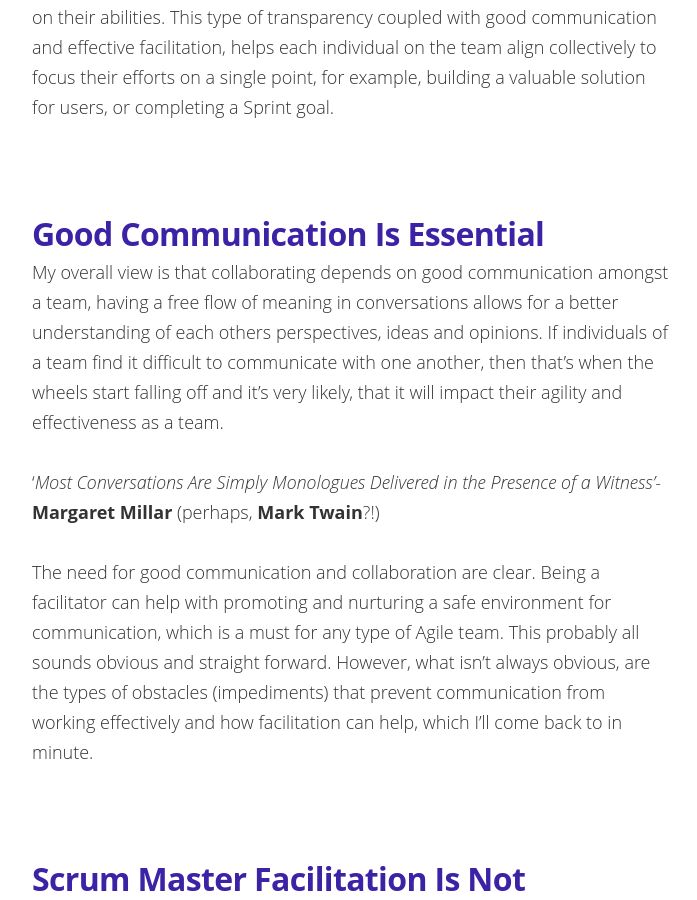
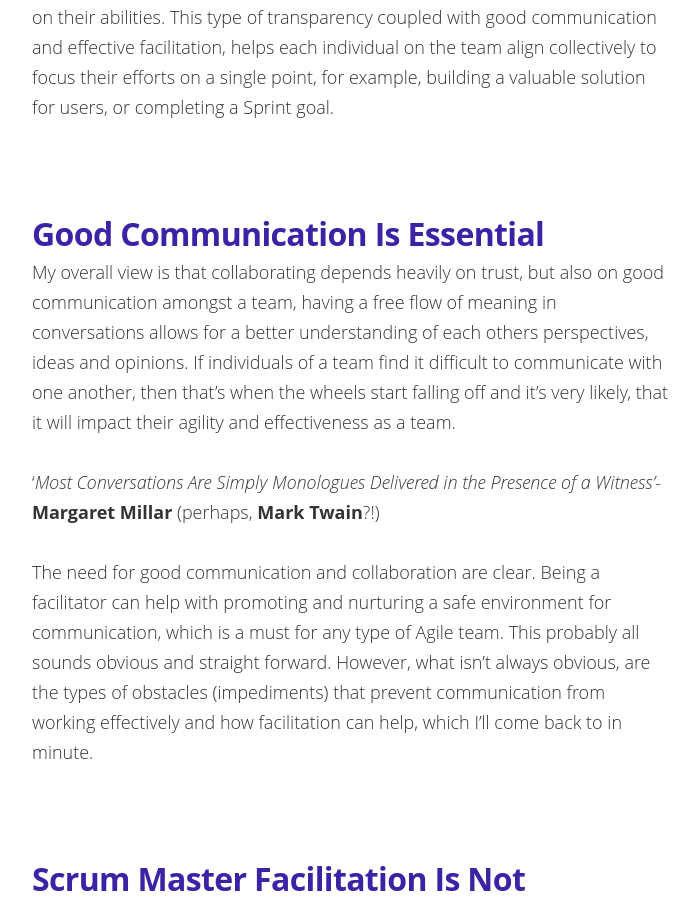
Before and after one commit to IamJackReed/JackReed, a Jekyll site: the page built from _posts/2018-05-11-greasing-the-wheels-on-facilitation.md, in a window 1280 px wide and 900 px high, scrolled down 3039 px. Shown: the whole window, without its empty margins (288-985 px from the left). Built offline with Jekyll 4.4.1, drawn with Linux system fonts in a browser that asks for light colours; nearby versions of some CDN libraries; some web fonts are replaced; comment, search, counter and statistics services are not loaded.

Commit message:
Update 2018-05-11-greasing-the-wheels-on-facilitation.md

```diff
--- a/_posts/2018-05-11-greasing-the-wheels-on-facilitation.md
+++ b/_posts/2018-05-11-greasing-the-wheels-on-facilitation.md
@@ -23,7 +23,7 @@ image2: /assets/article_images/2018-05-11-greasing-the-wheels-on-facilitation/fa
 
 <span style="color:#00000; font-family: 'open sans'; font-size: 1em; font-size: 18px; font-weight: 200; hyphens: none;">One of the main reasons why, I think, collaboration is heard and echoed so much in software development today is that, the success of software is usually based on the outcome that occurs after it's been shipped. This means that it becomes paramount, not only for individuals on a team to collaborate with each other, but also for those at the team level to collaborate with their organisations higher strategic objectives, as well as with customers and users to understand their needs and challenges. Generally speaking, any Agile team that collaborates well, keeps their work transparent and through effective facilitation and are able to advantage of making effective decisions that are driven by the collective knowledge of the team. By collaborating they have the ability to make decisions about their work and their commitment that is based on their abilities. This type of transparency coupled with good communication and effective facilitation, helps each individual on the team align collectively to focus their efforts on a single point, for example, building a valuable solution for users, or completing a Sprint goal.
 # Good Communication Is Essential
-<span style="color:#00000; font-family: 'open sans'; font-size: 1em; font-size: 18px; font-weight: 200; hyphens: none;">My overall view is that collaborating depends on good communication amongst a team, having a free flow of meaning in conversations allows for a better understanding of each others perspectives, ideas and opinions. If individuals of a team find it difficult to communicate with one another, then that's when the wheels start falling off and it's very likely, that it will impact their agility and effectiveness as a team.
+<span style="color:#00000; font-family: 'open sans'; font-size: 1em; font-size: 18px; font-weight: 200; hyphens: none;">My overall view is that collaborating depends heavily on trust, but also on good communication amongst a team, having a free flow of meaning in conversations allows for a better understanding of each others perspectives, ideas and opinions. If individuals of a team find it difficult to communicate with one another, then that's when the wheels start falling off and it's very likely, that it will impact their agility and effectiveness as a team.
 
 <span style="color:#00000; font-family: 'open sans'; font-size: 1em; font-size: 18px; font-weight: 200; hyphens: none;">'_Most Conversations Are Simply Monologues Delivered in the Presence of a Witness'_- **Margaret Millar** (perhaps, **Mark Twain**?!)
 
```
